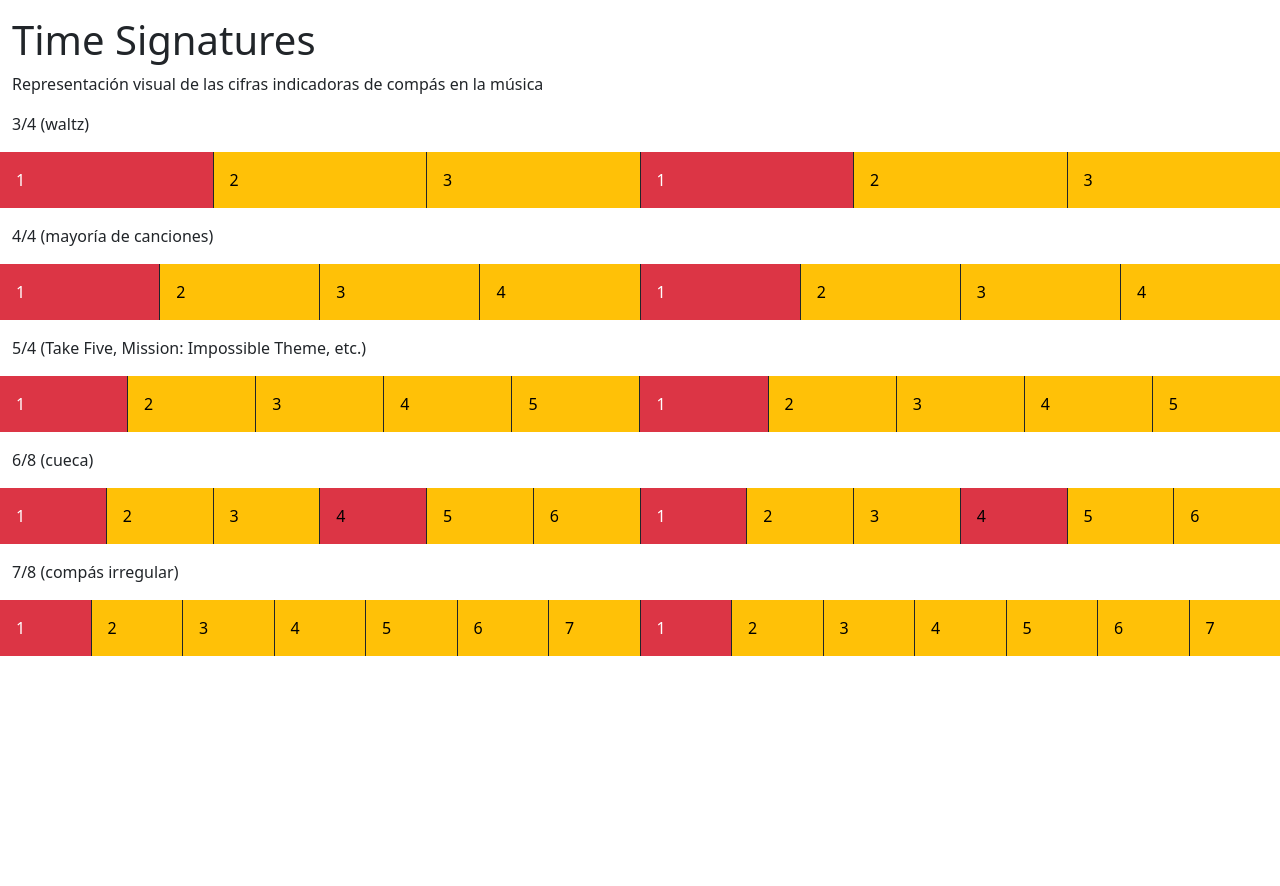
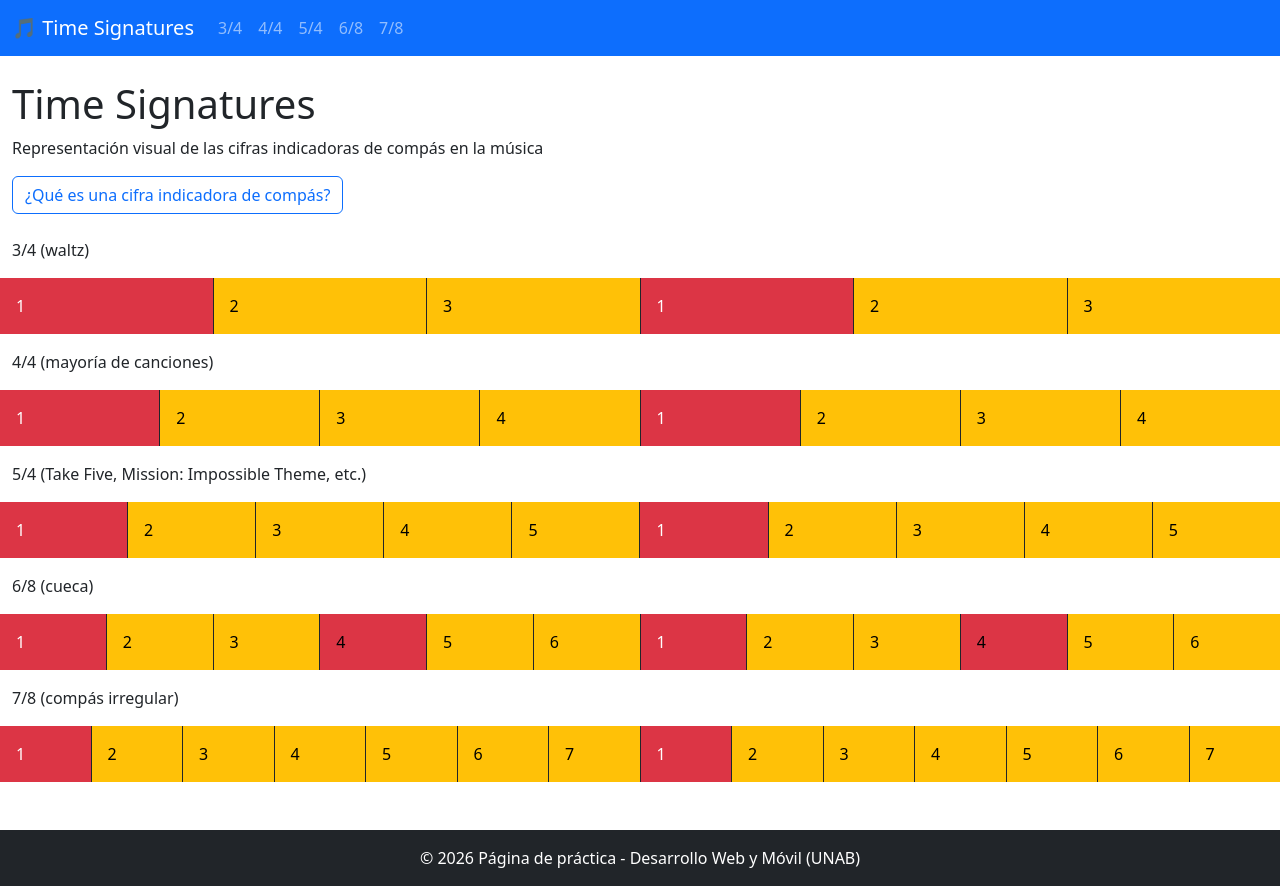
Before and after one commit to LuisCl256/dwm, a plain HTML site: page index.html in a window 1280 px wide. Before the commit the page ends 800 px from the top, so only its background shows below. Drawn offline with nearby package versions, Linux system fonts and the light colour scheme.

Commit message:
index_s2.html
Se implementó navbar, modal y footer a la página.

```diff
--- a/index.html
+++ b/index.html
@@ -1,7 +1,7 @@
 <!DOCTYPE html>
 <html lang="en">
 <head>
-  <title>DWM PR 1</title>
+  <title>DWM - PR 2</title>
   <meta charset="utf-8">
   <meta name="viewport" content="width=device-width, initial-scale=1">
 
@@ -15,11 +15,39 @@
 
 <body>
 
+  <!-- Navbar -->
+  <nav class="navbar navbar-expand-lg navbar-dark bg-primary mb-4">
+    <div class="container-fluid">
+      <a class="navbar-brand" href="#">🎵 Time Signatures</a>
+
+      <!-- Este botón solo aparece en pantallas chicas y despliega el menú -->
+      <button class="navbar-toggler" type="button" data-bs-toggle="collapse" data-bs-target="#navMenu">
+        <span class="navbar-toggler-icon"></span>
+      </button>
+
+      <!-- Menú -->
+      <div class="collapse navbar-collapse" id="navMenu">
+        <ul class="navbar-nav me-auto">
+          <li class="nav-item"><a class="nav-link" href="#s34">3/4</a></li>
+          <li class="nav-item"><a class="nav-link" href="#s44">4/4</a></li>
+          <li class="nav-item"><a class="nav-link" href="#s54">5/4</a></li>
+          <li class="nav-item"><a class="nav-link" href="#s68">6/8</a></li>
+          <li class="nav-item"><a class="nav-link" href="#s78">7/8</a></li>
+        </ul>
+      </div>
+    </div>
+  </nav>
+
   <div class="container-fluid mt-3">
     <h1>Time Signatures</h1>
     <p>Representación visual de las cifras indicadoras de compás en la música</p>
 
-    <p>3/4 (waltz)</p>
+    <!-- Botón Modal -->
+    <button type="button" class="btn btn-outline-primary mb-4" data-bs-toggle="modal" data-bs-target="#infoModal">
+      ¿Qué es una cifra indicadora de compás?
+    </button>
+
+    <p id="s34">3/4 (waltz)</p>
     <div class="row">
       <div class="col p-3 bg-danger text-white border-end border-dark">1</div>
       <div class="col p-3 bg-warning text-black border-end border-dark">2</div>
@@ -31,7 +59,7 @@
 
     <p></p>
 
-    <p>4/4 (mayoría de canciones)</p>
+    <p id="s44">4/4 (mayoría de canciones)</p>
     <div class="row">
       <div class="col p-3 bg-danger text-white border-end border-dark">1</div>
       <div class="col p-3 bg-warning text-black border-end border-dark">2</div>
@@ -45,7 +73,7 @@
 
     <p></p>
 
-    <p>5/4 (Take Five, Mission: Impossible Theme, etc.)</p>
+    <p id="s54">5/4 (Take Five, Mission: Impossible Theme, etc.)</p>
     <div class="row">
       <div class="col p-3 bg-danger text-white border-end border-dark">1</div>
       <div class="col p-3 bg-warning text-black border-end border-dark">2</div>
@@ -61,7 +89,7 @@
 
 	<p></p>
 
-    <p>6/8 (cueca)</p>
+    <p id="s68">6/8 (cueca)</p>
 
     <div class="row">
       <div class="col p-3 bg-danger text-white border-end border-dark">1</div>
@@ -81,7 +109,7 @@
 
     <p></p>
 
-    <p>7/8 (compás irregular)</p>
+    <p id="s78">7/8 (compás irregular)</p>
 
     <div class="row">
       <div class="col p-3 bg-danger text-white border-end border-dark">1</div>
@@ -102,5 +130,30 @@
     </div>
   </div>
 
+  <!-- Modal -->
+  <div class="modal fade" id="infoModal" tabindex="-1" aria-labelledby="infoModalLabel" aria-hidden="true">
+    <div class="modal-dialog">
+      <div class="modal-content">
+        <div class="modal-header">
+          <h5 class="modal-title" id="infoModalLabel">Cifra indicadora de compás</h5>
+          <button type="button" class="btn-close" data-bs-dismiss="modal" aria-label="Cerrar"></button>
+        </div>
+        <div class="modal-body">
+          <p>La cifra indicadora de compás (o <em>time signature</em>) es la fracción que aparece al inicio de una partitura (por ejemplo 3/4 o 4/4).</p>
+          <p>El número de arriba/izquierda indica cuántos tiempos hay en cada compás, y el número de abajo/derecha indica qué figura musical representa un tiempo.</p>
+          <p>En esta página, el bloque en rojo marca siempre el primer tiempo (el "golpe fuerte") de cada compás.</p>
+        </div>
+        <div class="modal-footer">
+          <button type="button" class="btn btn-secondary" data-bs-dismiss="modal">Cerrar</button>
+        </div>
+      </div>
+    </div>
+  </div>
+
+  <!-- FOOTER -->
+  <footer class="bg-dark text-white text-center py-3 mt-5">
+    <p class="mb-0">© 2026 Página de práctica - Desarrollo Web y Móvil (UNAB)</p>
+  </footer>
+
 </body>
 </html>
```
